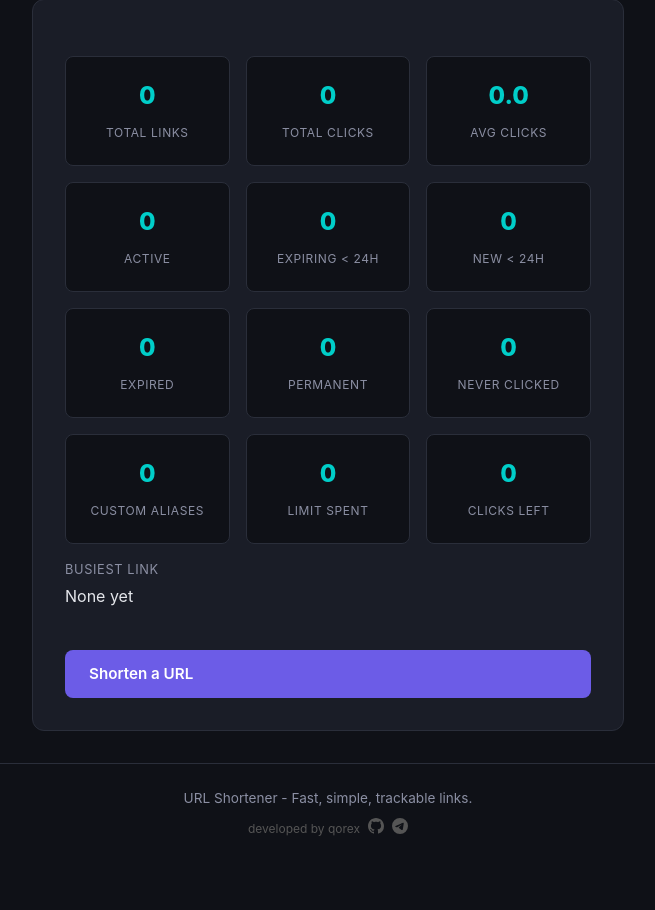
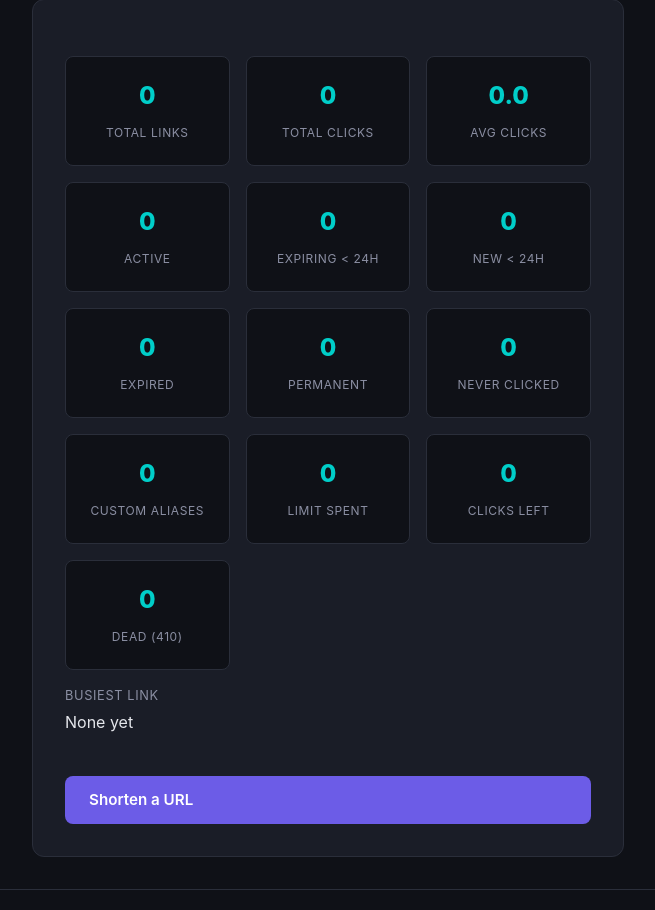
Before and after one commit to qorexdevs/url-shortener, a FastAPI app: page /dashboard in a window 1280 px wide. Shown: the part 216-1126 px from the top of the page, without its empty margins (312-967 px from the left). Before the commit the page ends 1052 px from the top, so only its background shows below. Run offline with FastAPI, Linux system fonts and the light colour scheme; data that the repository does not hold is empty.

Commit message:
show a dead-links count on the dashboard

```diff
--- a/app/templates/dashboard.html
+++ b/app/templates/dashboard.html
@@ -58,6 +58,10 @@
             <span class="stat-number">{{ stats.remaining_clicks }}</span>
             <span class="stat-desc">Clicks Left</span>
         </div>
+        <div class="stat-box">
+            <span class="stat-number">{{ stats.dead }}</span>
+            <span class="stat-desc">Dead (410)</span>
+        </div>
     </div>
     <div class="stat-row">
         <span class="stat-label">Busiest Link</span>
```
Also changed, not shown: tests/test_api.py (+2 -0 lines).
